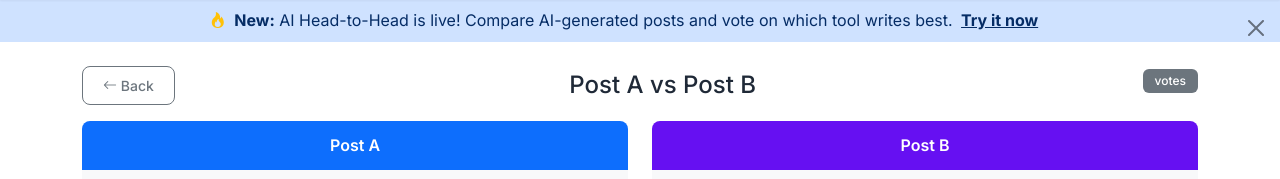
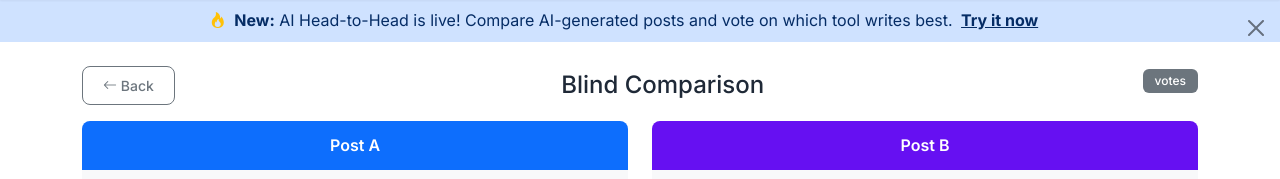
Before and after one commit to harberts01/Ai_Blog, a Python web app: template templates/comparison.html in a window 1280 px wide. Shown: the part 76-255 px from the top of the page. Run offline with Jinja, Linux system fonts and the light colour scheme; the template is opened without the code that fills it, so the values that code supplies are empty.

Commit message:
Updated comparison template

```diff
--- a/templates/comparison.html
+++ b/templates/comparison.html
@@ -1,5 +1,5 @@
 {% extends "base.html" %}
-{% block title %}Post A vs Post B — Blind Comparison{% endblock %}
+{% block title %}{{ left_post.category or right_post.category or 'Blind Comparison' }} — AI Head-to-Head{% endblock %}
 {% block description %}Compare two AI-generated posts side by side and vote on which is better. {{ total_vote_count }} votes cast so far.{% endblock %}
 {% block og_tags %}
 <meta property="og:title" content="AI Head-to-Head: Which AI Writes Better?" />
@@ -122,14 +122,9 @@
       </div>
       <div class="text-center">
         <h1 class="h4 mb-0">
-          <span class="blind-label">Post A vs Post B</span>
+          <span class="blind-label">{{ left_post.category or right_post.category or 'Blind Comparison' }}</span>
           <span class="tool-name-reveal" id="header-tool-names"></span>
         </h1>
-        {% if left_post.category or right_post.category %}
-        <small class="text-muted">
-          <i class="bi bi-tag me-1"></i>{{ left_post.category or right_post.category }}
-        </small>
-        {% endif %}
         {% if matchup.prompt_id %}
         <small class="text-muted d-block">Same prompt comparison</small>
         {% endif %}
```
